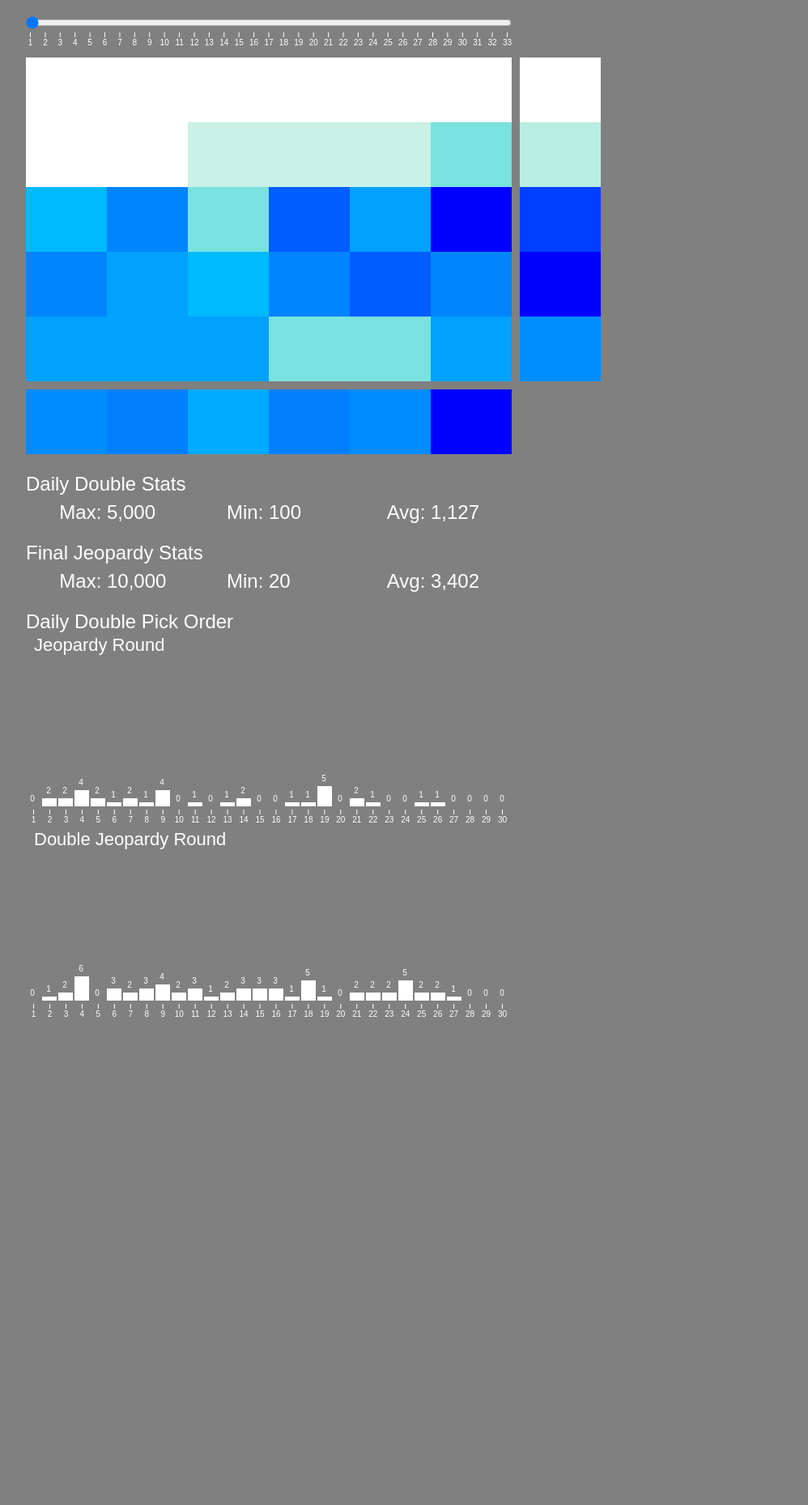
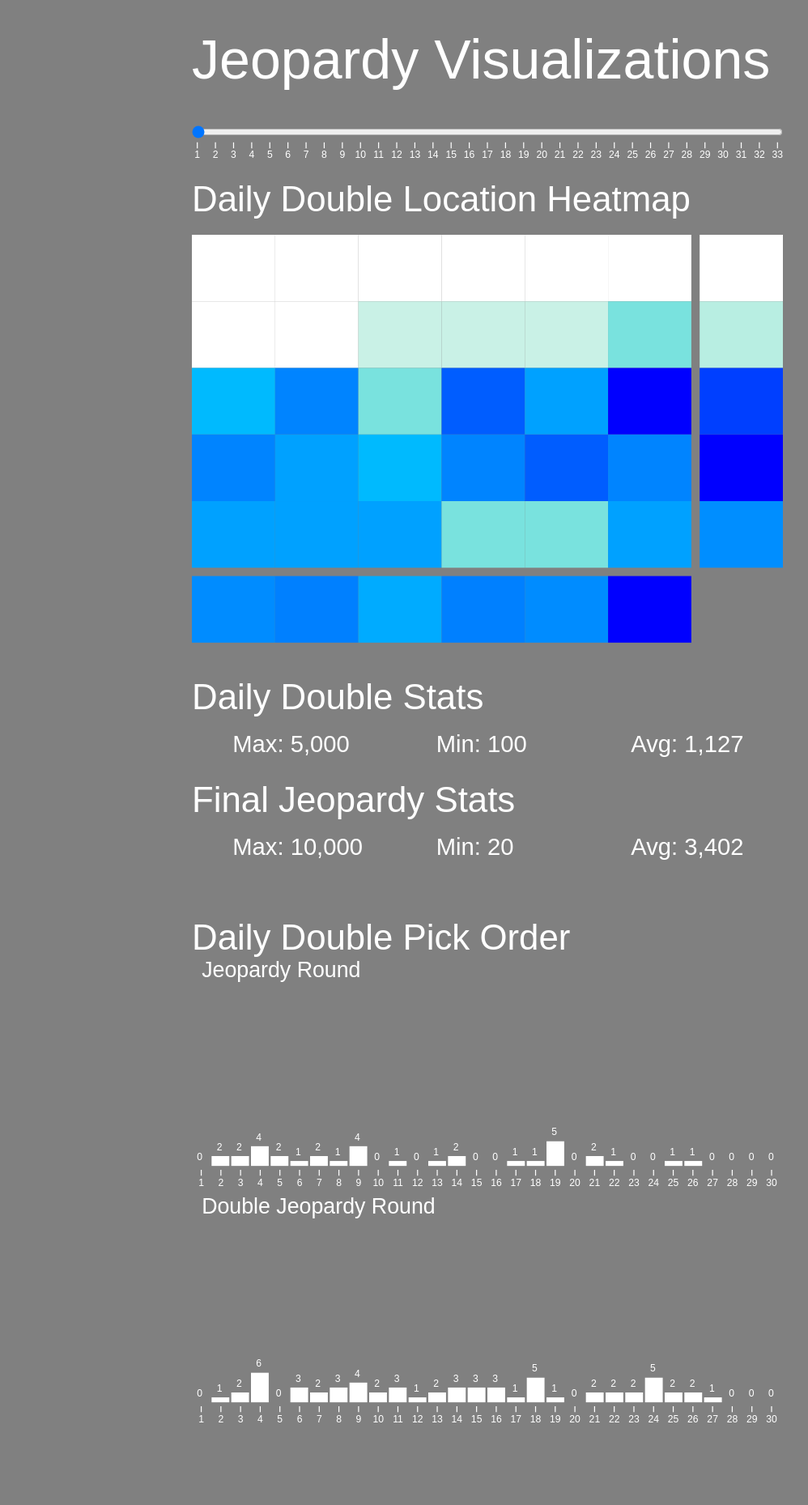
Before and after one commit to jbovee/jeopardy-d3js, a Flask app: page / in a window 1280 px wide. Shown: the whole page at 81% size, without its empty margins (38-1036 px from the left). Before the commit the page ends 1256 px from the top, so only its background shows below. Run offline with Flask 2, Linux system fonts and the light colour scheme; some libraries are stand-ins or nearby versions.

Commit message:
A bunch of formatting changes. Added main title. Reformatted smaller titles. Main div now centers. All contents resize based on viewport, so should be viewable on mobile.

```diff
--- a/index.html
+++ b/index.html
@@ -12,13 +12,24 @@
     <link href={{ url_for('static', filename='main.css') }} rel="stylesheet" media="screen">
   </head>
   <body>
-    <div id="heatmap" class="container">
-      <div id="slider"></div>
-      <div id="grid"></div>
+    <div class="container">
+        <div class="col-sm-8 col-sm-offset-2">
+            <svg viewBox="0 0 600 100">
+                <text class="main-title" x="0" y="80">Jeopardy Visualizations</text>
+            </svg>
+            <div id="slider" class="v-spaced"></div>
+            <div id="heatmap">
+                <div id="title"></div>
+                <div id="grid"></div>
+            </div>
+            <div id="stats" class="v-spaced">
+                <div id="dd-stats"></div>
+                <div id="fj-stats"></div>
+            </div>
+            <div id="missed-stats" class="v-spaced"></div>
+            <div id="dd-order" class="v-spaced"></div>
+        </div>
     </div>
-    <div id="dd-stats" class="container"></div>
-    <div id="fj-stats" class="container"></div>
-    <div id="dd-order" class="container"></div>
     <!--
     <script src="https://ajax.googleapis.com/ajax/libs/jquery/3.2.1/jquery.min.js"></script>
     <script src="https://maxcdn.bootstrapcdn.com/bootstrap/3.3.7/js/bootstrap.min.js" integrity="sha384-Tc5IQib027qvyjSMfHjOMaLkfuWVxZxUPnCJA7l2mCWNIpG9mGCD8wGNIcPD7Txa" crossorigin="anonymous"></script>
--- a/static/main.css
+++ b/static/main.css
@@ -2,32 +2,49 @@ body {
 	background-color: grey
 }
 
-.container {
-	padding-top: 20px;
+svg {
+	width: 100%;
+	height: auto;
 }
 
-#dd-stats svg text {
+.main-title {
+	font-family: sans-serif;
+	font-size: 56px;
+	fill: #fff;
+}
+
+.title {
+	font-family: sans-serif;
+	font-size: 36px;
+	fill: #fff;
+}
+
+.v-spaced {
+	padding-top: 28px;
+}
+
+#dd-stats svg text.labels {
 	font-family: sans-serif;
 	font-size: 24px;
 	fill: #fff;
 }
 
-#dd-stats p.title {
-	font-family: sans-serif;
-	font-size: 28px;
-	color: #fff;
-}
-
-#fj-stats svg text {
+#dd-stats svg text.values {
 	font-family: sans-serif;
 	font-size: 24px;
 	fill: #fff;
 }
 
-#fj-stats p.title {
+#fj-stats svg text.labels {
 	font-family: sans-serif;
-	font-size: 28px;
-	color: #fff;
+	font-size: 24px;
+	fill: #fff;
+}
+
+#fj-stats svg text.values {
+	font-family: sans-serif;
+	font-size: 24px;
+	fill: #fff;
 }
 
 #slider path {
@@ -56,7 +73,7 @@ body {
 
 #seasons-slider {
 	overflow: hidden;
-	width: 600px;
+	width: 100%;
 }
 
 #seasons-slider-value {
--- a/static/main.js
+++ b/static/main.js
@@ -337,6 +337,8 @@ function seasonSlider() {
 	slider.append("svg")
 		.attr("width", 600)
 		.attr("height", 30)
+		.attr("viewBox", "0 0 600 30")
+		.attr("preserveAspectRatio", "xMinYMax meet")
 		.append("g")
 		.attr("transform", "translate(5, 4)")
 		.call(xAxis);
@@ -375,6 +377,16 @@ function ddHeatmap(seasonNo) {
 		colTotals = [0, 0, 0, 0, 0, 0],
 		rowTotals = [0, 0, 0, 0, 0];
 
+	var title = d3.select("#heatmap #title")
+		.append("svg")
+		.attr("viewBox", "0 0 600 60")
+		.attr("preserveAspectRatio", "xMinYMax meet")
+		.append("text")
+		.attr("class", "title")
+		.attr("x", 0)
+		.attr("y", 40)
+		.text("Daily Double Location Heatmap");
+
 	//////////////////////////////////////////
 	//	Create Daily Double Heatmap Grid	//
 	//////////////////////////////////////////
@@ -383,7 +395,9 @@ function ddHeatmap(seasonNo) {
 	var grid = d3.select("#grid")
 		.append("svg")
 		.attr("width", (cols + 1) * cellWidth + 10)
-		.attr("height", (rows + 1) * cellHeight + 10);
+		.attr("height", (rows + 1) * cellHeight + 10)
+		.attr("viewBox", "0 0 " + ((cols + 1) * cellWidth + 1) + " " + ((rows + 1) * cellHeight + 10))
+		.attr("preserveAspectRatio", "xMinYMax meet");
 
 	//	Color scale from white to blue. Domain assigned later
 	var colors = d3.scaleLinear()
@@ -728,11 +742,13 @@ function ddStats(seasonNo) {
 		var stats = d3.select("#dd-stats")
 			.append("svg")
 			.attr("width", 600)
-			.attr("height", 60);
+			.attr("height", 100)
+			.attr("viewBox", "0 0 600 60")
+			.attr("preserveAspectRatio", "xMinYMax meet");
 
 		var title = stats.append("text")
 			.attr("x", 0)
-			.attr("y", 20)
+			.attr("y", 0)
 			.attr("class", "title")
 			.text("Daily Double Stats");
 
@@ -743,7 +759,7 @@ function ddStats(seasonNo) {
 			.attr("x", function(d, i) {
 				return (i * 200) + 100 - ctx.measureText(d).width;
 			})
-			.attr("y", 55)
+			.attr("y", 44)
 			.text(function(d) {
 				return d;
 			})
@@ -755,7 +771,7 @@ function ddStats(seasonNo) {
 			.attr("x", function(d, i) {
 				return (i * 200) + 100;
 			})
-			.attr("y", 55)
+			.attr("y", 44)
 			.text(function(d) {
 				return format(d);
 			});
@@ -828,11 +844,13 @@ function fjStats(seasonNo) {
 		var stats = d3.select("#fj-stats")
 			.append("svg")
 			.attr("width", 600)
-			.attr("height", 60);
+			.attr("height", 100)
+			.attr("viewBox", "0 0 600 60")
+			.attr("preserveAspectRatio", "xMinYMax meet");
 
 		var title = stats.append("text")
 			.attr("x", 0)
-			.attr("y", 20)
+			.attr("y", 0)
 			.attr("class", "title")
 			.text("Final Jeopardy Stats");
 
@@ -843,7 +861,7 @@ function fjStats(seasonNo) {
 			.attr("x", function(d, i) {
 				return (i * 200) + 100 - ctx.measureText(d).width;
 			})
-			.attr("y", 55)
+			.attr("y", 44)
 			.text(function(d) {
 				return d;
 			})
@@ -855,7 +873,7 @@ function fjStats(seasonNo) {
 			.attr("x", function(d, i) {
 				return (i * 200) + 100;
 			})
-			.attr("y", 55)
+			.attr("y", 44)
 			.text(function(d) {
 				return format(d);
 			});
@@ -886,19 +904,21 @@ function ddOrder(seasonNo) {
 		var chart = d3.select("#dd-order")
 			.append("svg")
 			.attr("width", w)
-			.attr("height", h);
+			.attr("height", h + 10)
+			.attr("viewBox", "0 0 " + w + " " + h)
+			.attr("preserveAspectRatio", "xMinYMax meet");
 
 		chart.append("text")
 			.attr("x", 0)
 			.attr("y", 20)
-			.attr("font-size", 24)
-			.attr("font-family", "sans-serif")
-			.attr("fill", "#fff")
+			.attr("class", "title")
 			.text("Daily Double Pick Order");
 
 		var j = chart.append("svg")
 			.attr("width", w)
-			.attr("height", indChartH + 48);
+			.attr("height", indChartH + 48)
+			.attr("viewBox", "0 0 " + w + " " + (indChartH + 48))
+			.attr("preserveAspectRatio", "xMinYMax meet");
 
 		j.append("text")
 			.attr("x", 10)
@@ -958,7 +978,9 @@ function ddOrder(seasonNo) {
 			.attr("x", 0)
 			.attr("y", indChartH)
 			.attr("width", w)
-			.attr("height", indChartH + 48);
+			.attr("height", indChartH + 48)
+			.attr("viewBox", "0 0 " + w + " " + (indChartH + 48))
+			.attr("preserveAspectRatio", "xMinYMax meet");
 
 		dj.append("text")
 			.attr("x", 10)
@@ -1010,6 +1032,30 @@ function ddOrder(seasonNo) {
 	})
 }
 
+/*
+//	Work in progress	//
+function missedStats(seasonNo) {
+	var height = 200,
+		width = 600,
+		radius = 100;
+
+	var svg = d3.select("#missed-stats")
+		.append("svg");
+
+	var missedQ = svg.append("g")
+		.attr("class", "missed-fj")
+
+	missedQ.append("g")
+		.attr("class", "slices");
+	missedQ.append("g")
+		.attr("class", "labelName");
+	missedQ.append("g")
+		.attr("class", "labelValue");
+	missedQ.append("g")
+		.attr("class", "lines");
+}
+*/
+
 Array.prototype.init = function(x,n)
 {
     if(typeof(n)=='undefined') { n = this.length; }
```
Also changed, not shown: docs/index.html (+17 -6 lines), docs/static/main.css (+31 -14 lines), docs/static/main.js (+63 -17 lines).
